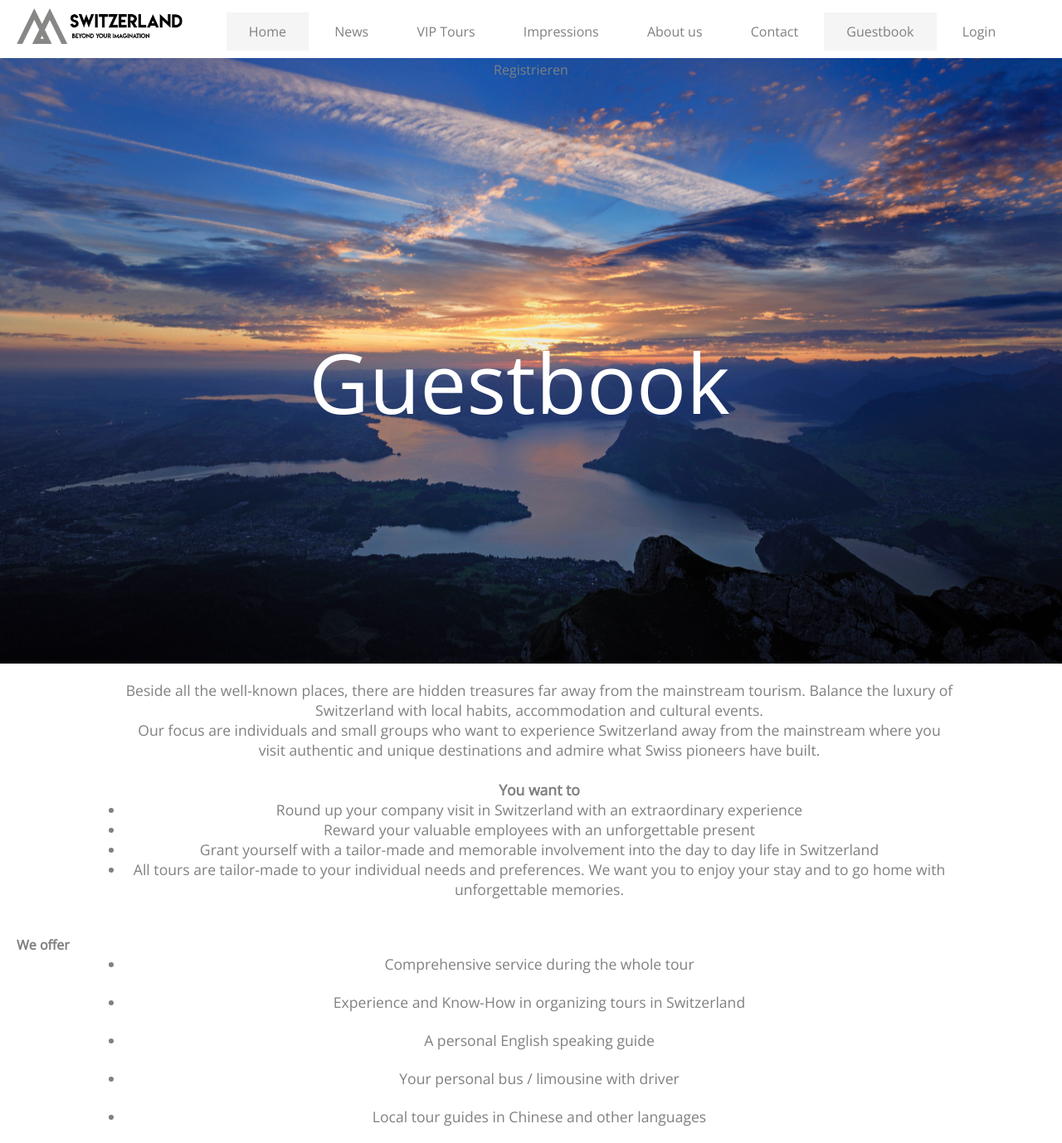
After one commit to zingho/nadelhorn, a PHP site: page /guest.php in a window 1280 px wide. The commit adds this page. Shown: the whole page at 83% size. Run offline with PHP 8.4, Linux system fonts and the light colour scheme; some libraries are stand-ins or nearby versions.

Commit message:
Startseite anpassen

```diff
--- a/css/main.css
+++ b/css/main.css
@@ -127,6 +127,39 @@ body div #navigation{
   background-size:cover;
   background-position:center;
 }
+
+.containercontact {
+  margin: 0;
+  padding: 0;
+  width: 100vw;
+  height: 100vh;
+  position: relative;
+  transition: all 0.3s;
+      background-image: url("../images/contact.jpg");
+  background-repeat:no-repeat;
+  -webkit-background-size:cover;
+  -moz-background-size:cover;
+  -o-background-size:cover;
+  background-size:cover;
+  background-position:center;
+}
+
+.containerguestbook {
+  margin: 0;
+  padding: 0;
+  width: 100vw;
+  height: 100vh;
+  position: relative;
+  transition: all 0.3s;
+      background-image: url("../images/guest.jpg");
+  background-repeat:no-repeat;
+  -webkit-background-size:cover;
+  -moz-background-size:cover;
+  -o-background-size:cover;
+  background-size:cover;
+  background-position:center;
+}
+
 .menu-open {
   transform: translate(-230px, 0);
 }
--- /dev/null
+++ b/guest.php
@@ -0,0 +1,69 @@
+<!DOCTYPE html>
+<html lang="de">
+  <head>
+	<link rel="stylesheet" href="css/main.css">
+    <meta charset="utf-8">
+    <meta name="viewport" content="width=device-width, initial-scale=1.0">
+    <title>Switzerland - beyond your imagination</title>
+	<link href="https://fonts.googleapis.com/css?family=Open+Sans" rel="stylesheet">
+  </head>
+  <body>
+  <div class="containerguestbook">
+	<div id="header">
+		<img src="images/logo.png" class="logo">
+		<ul id="nav">
+			<li class="toggle">
+			  <div class="bar1"></div><div class="bar2"></div><div class="bar3"></div>
+			</li>
+			<li><a href="index.php" class="active">Home</a></li>
+			<li><a href="">News</a></li>
+			<li><a href="">VIP Tours</a></li>
+			<li><a href="">Impressions</a></li>
+			<li><a href="">About us</a></li>
+			<li><a href="contact.php">Contact </a></li>
+			<li><a href="guest.php" class="active">Guestbook </a></li>
+			<li><a href="login.php">Login </a></li>
+			<li><a href="registrieren.php">Registrieren </a></li>
+		</ul>
+	</div>
+
+	<header>
+	<div class="inhalt">
+            <div class="title">
+                <h1>Guestbook</h1>
+
+            </div>
+    </div>
+	</header>
+		</div>
+
+	<div class="text">
+		<p>Beside all the well-known places, there are hidden treasures far away from the mainstream tourism. Balance the luxury of Switzerland with local habits, accommodation and cultural events.</br>
+
+			Our focus are individuals and small groups who want to experience Switzerland away from the mainstream where you visit authentic and unique destinations and admire what Swiss pioneers have built.</br></br>
+
+			<b>You want to</b></br>
+
+				<ul><li>Round up your company visit in Switzerland with an extraordinary experience</li>
+				<li>Reward your valuable employees with an unforgettable present</li>
+				<li>Grant yourself with a tailor-made and memorable involvement into the day to day life in Switzerland</li>
+				<li>All tours are tailor-made to your individual needs and preferences. We want you to enjoy your stay and to go home with unforgettable memories.</li></ul></br><br>
+
+
+				<b>We offer</b> </br>
+
+				<ul><li>Comprehensive service during the whole tour </li></br>
+				<li>Experience and Know-How in organizing tours in Switzerland</li></br>
+				<li>A personal English speaking guide</li></br>
+				<li>Your personal bus / limousine with driver</li></br>
+				<li>Local tour guides in Chinese and other languages</li></ul></p>
+
+	</div>
+
+
+	<script src='https://cdnjs.cloudflare.com/ajax/libs/jquery/3.1.0/jquery.min.js'></script>
+
+    <script src="js/index.js"></script>
+
+  </body>
+</html>
--- a/index.php
+++ b/index.php
@@ -15,12 +15,13 @@
 			<li class="toggle">
 			  <div class="bar1"></div><div class="bar2"></div><div class="bar3"></div>
 			</li>
-			<li><a href="" class="active">Home</a></li>
+			<li><a href="index.php" class="active">Home</a></li>
 			<li><a href="">News</a></li>
 			<li><a href="">VIP Tours</a></li>
 			<li><a href="">Impressions</a></li>
 			<li><a href="">About us</a></li>
-			<li><a href="">Contact </a></li>
+			<li><a href="contact.php">Contact </a></li>
+			<li><a href="guest.php">Guestbook </a></li>
 			<li><a href="login.php">Login </a></li>
 			<li><a href="registrieren.php">Registrieren </a></li>
 		</ul>
```
Also changed, not shown: contact.php (added, +69 -0 lines), images/contact.JPG (added), images/guest.jpg (added).
